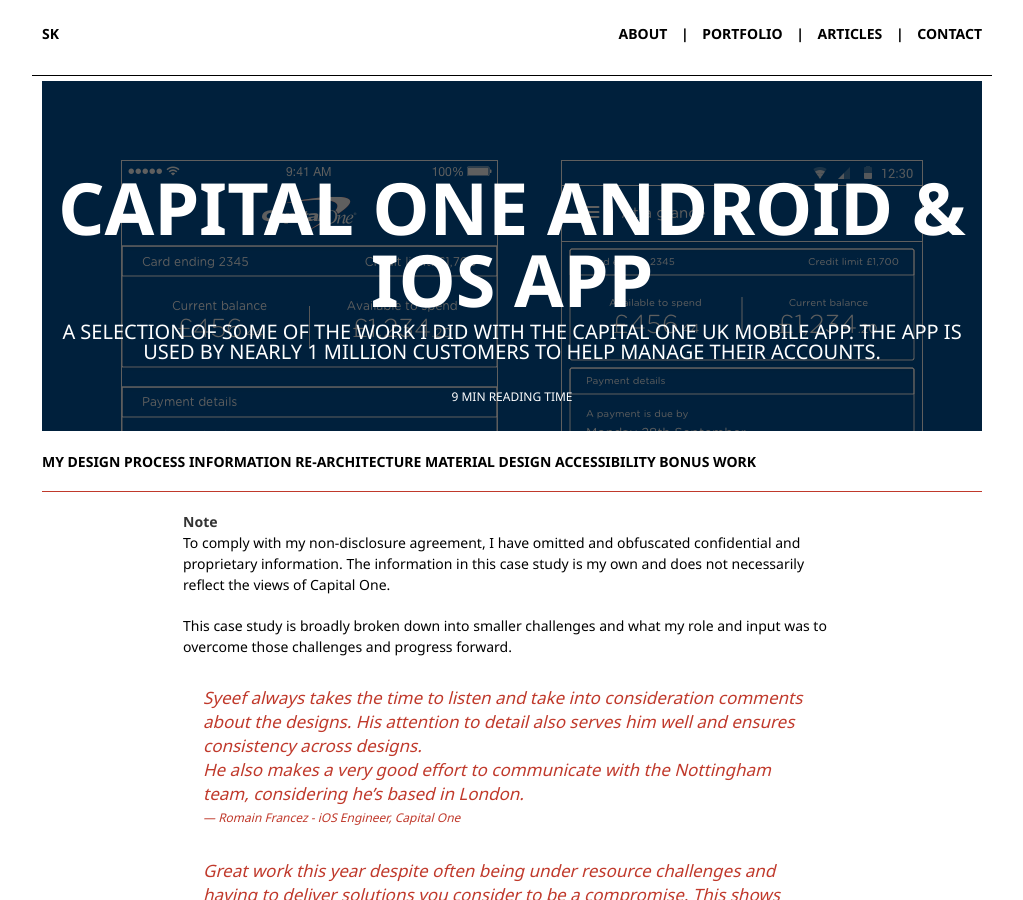
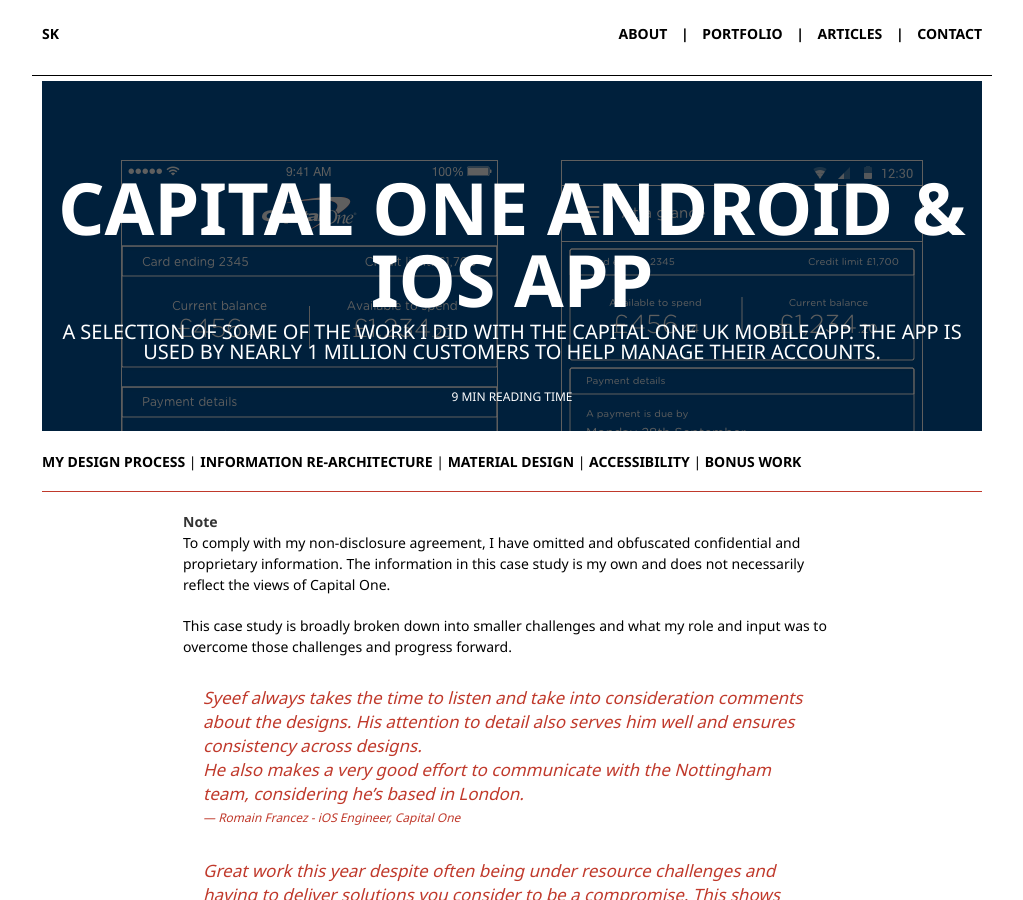
Before and after one commit to syeef/syeefkarim-2016-v0, a Jekyll site: the page built from portfolio/capitalone.md, in a window 1280 px wide and 900 px high. Shown: the whole window, without its empty margins (128-1151 px from the left). Built offline with Jekyll 4.4.1, drawn with Linux system fonts in a browser that asks for light colours; nearby versions of some CDN libraries.

Commit message:
update capitalone page

```diff
--- a/_layouts/portfolio_post.html
+++ b/_layouts/portfolio_post.html
@@ -30,13 +30,13 @@
 
 			<nav class="main-nav">
 				<ul id="portfolio_navigation">
-					<a href="#designprocess">My Design Process</a>
+					<a href="#designprocess">My Design Process</a> |
 
-					<a href="#ia">Information re-architecture</a>
+					<a href="#ia">Information re-architecture</a> |
 
-					<a href="#materialdesign">Material Design</a>
+					<a href="#materialdesign">Material Design</a> |
 
-					<a href="#accessibility">Accessibility</a>
+					<a href="#accessibility">Accessibility</a> |
 
 					<a href="#bonuswork">Bonus Work</a>
 				</ul>
```
